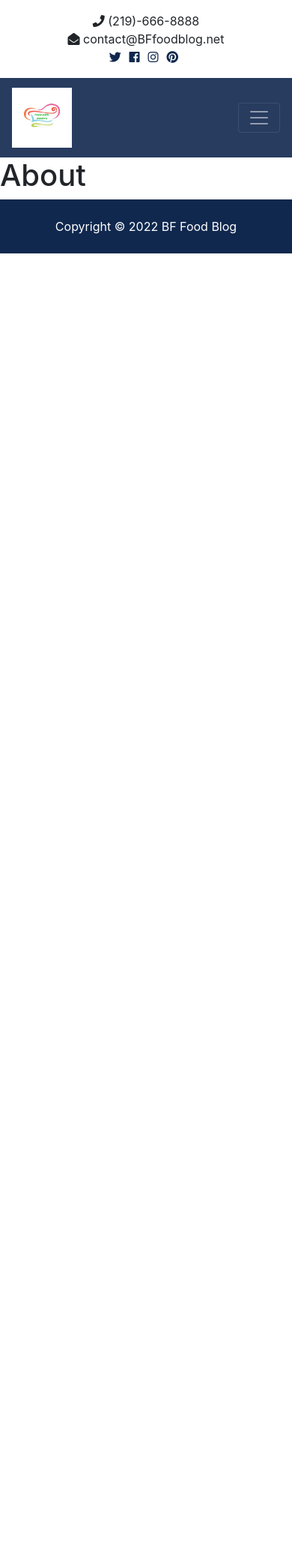
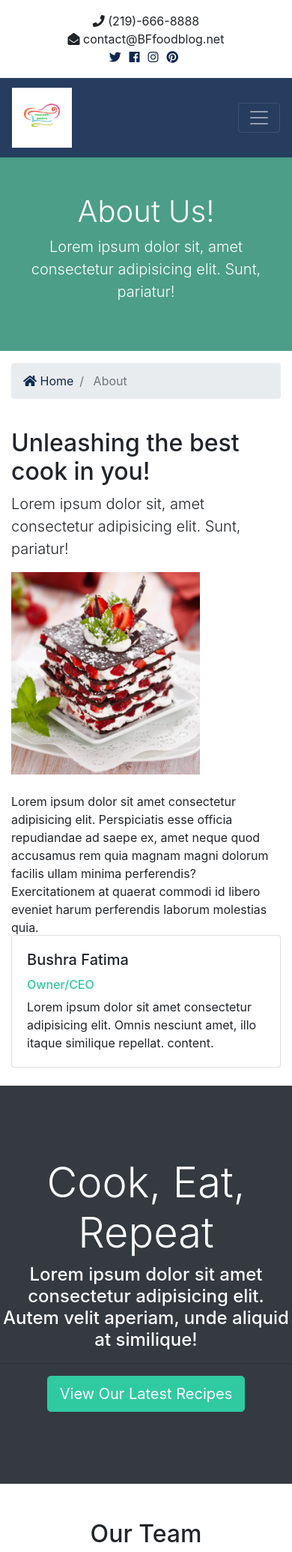
Before and after one commit to Bfatima25/foodblog_project, a Django app: page /about in a window 390 px wide. Shown: the top 2070 px of the page at 75% size. Before the commit the page ends 338 px from the top, so only its background shows below. Run offline with Django 4.2, Linux system fonts and the light colour scheme; some libraries are stand-ins or nearby versions.

Commit message:
edited index and about.html and worked on linking

```diff
--- a/templates/pages/about.html
+++ b/templates/pages/about.html
@@ -1,6 +1,108 @@
 {% extends 'base.html' %}
+
+{% load static %}
 
 {% block content %}
 
-<h1>About</h1>
+<section id="showcase-inner" class="py-5 text-white">
+    <div class="container">
+      <div class="row text-center">
+        <div class="col-md-12">
+          <h1 class="display-4">About Us!</h1>
+          <p class="lead">Lorem ipsum dolor sit, amet consectetur adipisicing elit. Sunt, pariatur!</p>
+        </div>
+      </div>
+    </div>
+  </section>
+
+  <!--Breadcrumb-->
+  <section id="bc" class="mt-3">
+    <div class="container">
+      <nav aria-label="breadcrumb">
+        <ol class="breadcrumb">
+          <li class="breadcrumb-item">
+            <a href="{% url 'index' %}">
+              <i class="fas fa-home"></i> Home</a>
+          </li>
+          <li class="breadcrumb-item active"> About</li>
+        </ol>
+      </nav>
+    </div>
+  </section>
+
+  <section id="about" class="py-4">
+    <div class="container">
+      <div class="row">
+        <div class="col-md-8">
+          <h2>Unleashing the best cook in you!</h2>
+          <p class="lead">Lorem ipsum dolor sit, amet consectetur adipisicing elit. Sunt, pariatur!</p>
+          <img src="{% static 'img/about.jpg' %}" alt="">
+          <p class="mt-4">Lorem ipsum dolor sit amet consectetur adipisicing elit. Perspiciatis esse officia repudiandae ad saepe ex, amet
+            neque quod accusamus rem quia magnam magni dolorum facilis ullam minima perferendis? Exercitationem at quaerat
+            commodi id libero eveniet harum perferendis laborum molestias quia.</p>
+        </div>
+        <div class="col-md-4">
+          <div class="card">
+            <div class="card-body">
+              <h5 class="card-title">Bushra Fatima</h5>
+              <h6 class="text-secondary">Owner/CEO</h6>
+              <p class="card-text">Lorem ipsum dolor sit amet consectetur adipisicing elit. Omnis nesciunt amet, illo itaque similique repellat.
+                content.
+              </p>
+            </div>
+          </div>
+        </div>
+      </div>
+    </div>
+  </section>
+
+  <!-- Work -->
+  <section id="work" class="bg-dark text-white text-center">
+    <h2 class="display-4">Cook, Eat, Repeat</h2>
+    <h4>Lorem ipsum dolor sit amet consectetur adipisicing elit. Autem velit aperiam, unde aliquid at similique!</h4>
+    <hr>
+    <a href="recipes.html" class="btn btn-secondary text-white btn-lg">View Our Latest Recipes</a>
+  </section>
+
+  <!-- Team -->
+  <section id="team" class="py-5">
+    <div class="container">
+      <h2 class="text-center">Our Team</h2>
+      <div class="row text-center">
+        <div class="col-md-4">
+          <img src="assets/img/realtors/kyle.jpg" alt="" class="rounded-circle mb-3">
+          <h4>Judith Craig</h4>
+          <p class="text-success">Head Chef
+          <hr>
+          <p>
+            <i class="fas fa-phone"></i> (222)-222-2222</p>
+          <p>
+            <i class="fas fa-envelope-open"></i> judith@BFfoodblog.net</p>
+        </div>
+
+        <div class="col-md-4">
+          <img src="assets/img/realtors/mark.jpg" alt="" class="rounded-circle mb-3">
+          <h4>Lynda Nash</h4>
+          <p class="text-success">Baker</p>
+          <hr>
+          <p>
+            <i class="fas fa-phone"></i> (444)-444-4444</p>
+          <p>
+            <i class="fas fa-envelope-open"></i> lynda@BFfoodblog.net</p>
+        </div>
+
+        <div class="col-md-4">
+          <img src="assets/img/realtors/jenny.jpg" alt="" class="rounded-circle mb-3">
+          <h4>Kyle Brown</h4>
+          <p class="text-success">Kitchen Manager</p>
+          <hr>
+          <p>
+            <i class="fas fa-phone"></i> (333)-333-3333</p>
+          <p>
+            <i class="fas fa-envelope-open"></i> kyle@BFfoodblog.net</p>
+        </div>
+      </div>
+    </div>
+  </section>
+
 {% endblock %}
```
